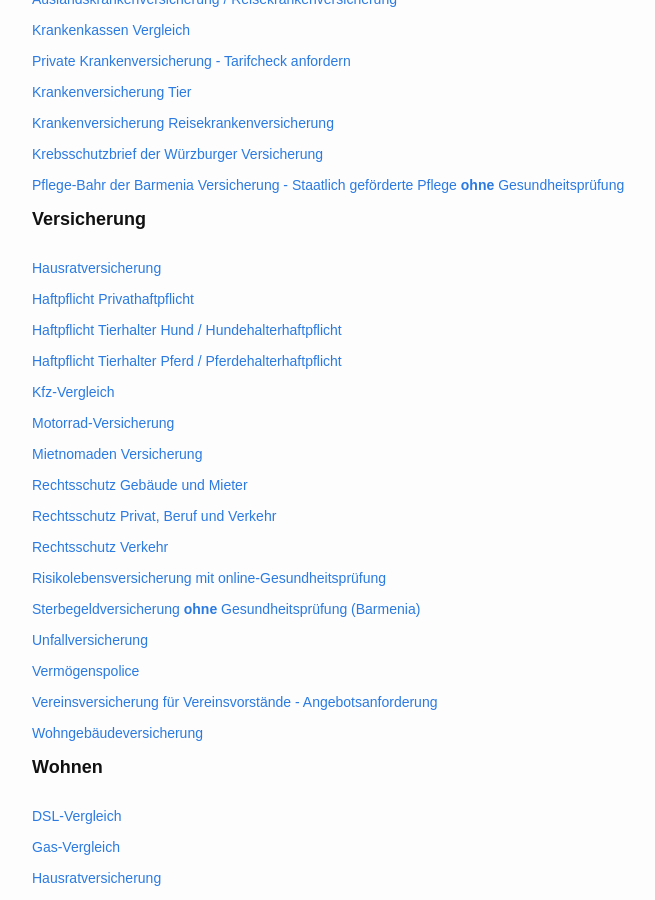
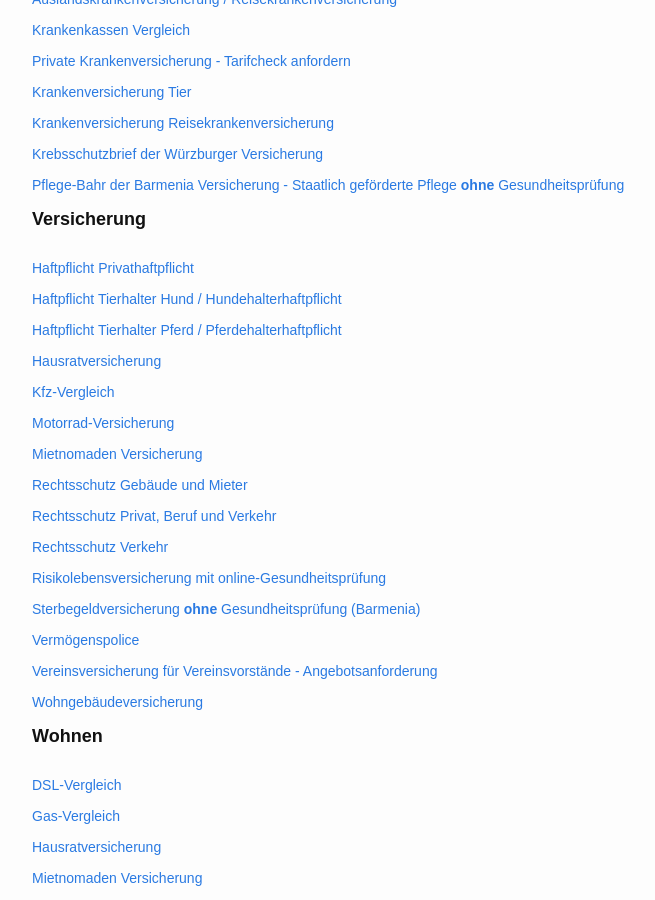
Before and after one commit to Die-Finanzpruefer/die-finanzpruefer.github.io, a Jekyll site: the page built from 05_onlinerechner.md, in a window 1280 px wide and 900 px high, scrolled down 437 px. Shown: the whole window, without its empty margins (198-853 px from the left). Built offline with Jekyll 4.4.1, drawn with Linux system fonts in a browser that asks for light colours; some web fonts are replaced.

Commit message:
Update 05_onlinerechner.md

```diff
--- a/05_onlinerechner.md
+++ b/05_onlinerechner.md
@@ -34,13 +34,13 @@
 
 # Versicherung
 
-[Hausratversicherung](https://www.inobroker.de/fwd/vergleiche/hr.jsp?mID=194769&partnerID=public)
-
 [Haftpflicht Privathaftpflicht](https://www.inobroker.de/fwd/vergleiche/phv.jsp?mID=194769&partnerID=public)
 
 [Haftpflicht Tierhalter Hund / Hundehalterhaftpflicht](https://www.inobroker.de/fwd/vergleiche/thvh.jsp?mID=194769&partnerID=public)
 
 [Haftpflicht Tierhalter Pferd / Pferdehalterhaftpflicht](https://www.inobroker.de/fwd/vergleiche/thvp.jsp?mID=194769&partnerID=public)
+
+[Hausratversicherung](https://www.inobroker.de/fwd/vergleiche/hr.jsp?mID=194769&partnerID=public)
 
 [Kfz-Vergleich](https://www.inobroker.de/fwd/vergleiche/kfz.jsp?mID=194769&partnerID=public)
 
@@ -57,8 +57,6 @@
 [Risikolebensversicherung mit online-Gesundheitsprüfung](https://www.procheck24.de/einsurance/rlv/doEntry.do?pid=rlv&b2bid=48&cpid=procheck24&cspident=6B2879F853F9AFAD69F275729A4D24C4)
 
 [Sterbegeldversicherung **ohne** Gesundheitsprüfung (Barmenia)](https://ssl.barmenia.de/de/service/online-abschluesse/sterbegeld_1/sterbegeldversicherung_2.xhtml?ADM=00731624)
-
-[Unfallversicherung](http://vergleich.pecumax.net/pecupool/UN?PP_Partner=MAK19273)
 
 [Vermögenspolice](https://www.inobroker.de/fwd/partner/promotions/vermoegenspolice.jsp?mID=194769&partnerID=public)
 
```
